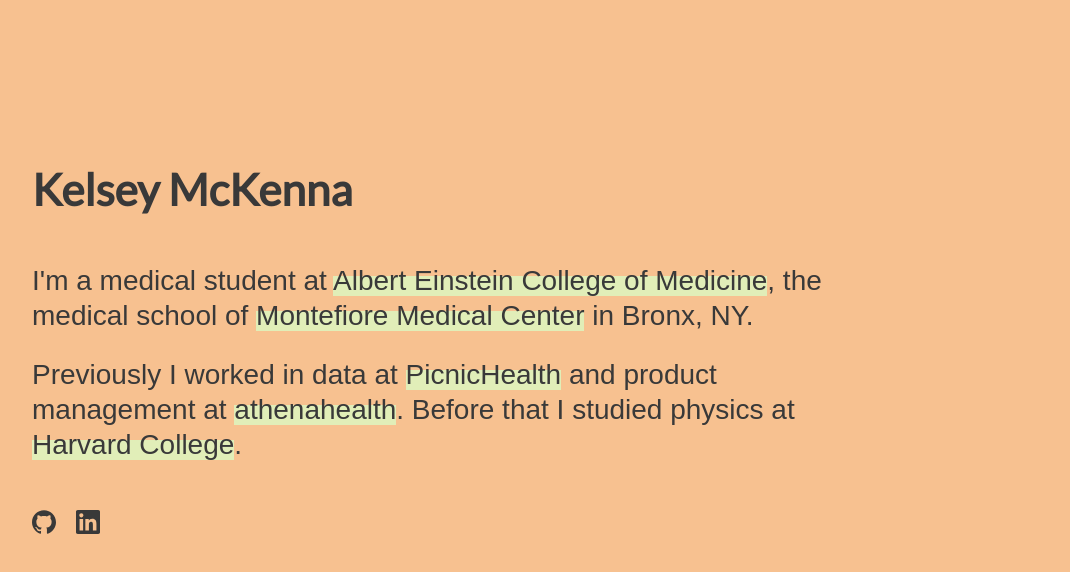
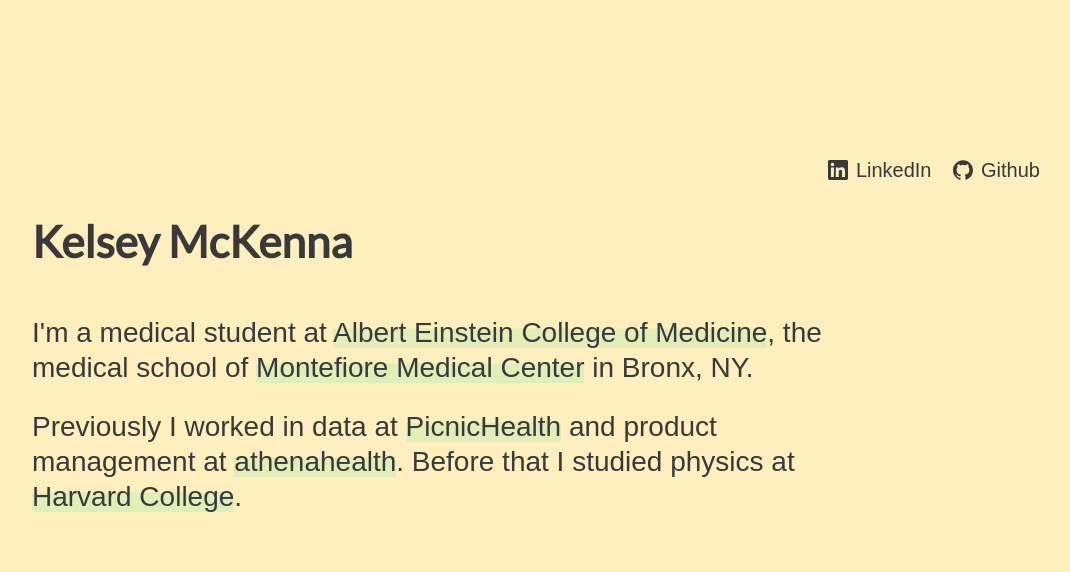
Before and after one commit to keskmc/keskmc.github.io, a plain HTML site: page index.html in a window 1280 px wide. Shown: the whole page, without its empty margins (96-1166 px from the left). Drawn offline with Linux system fonts and the light colour scheme; a web font is replaced by a local one.

Commit message:
move links

```diff
--- a/index.html
+++ b/index.html
@@ -5,32 +5,26 @@
         <meta name="viewport" content="width=device-width, initial-scale=1, maximum-scale=1.0, user-scalable=no">
         <meta name="MobileOptimized" content="width">
         <link rel="stylesheet" href="website.css">
-                         <link href="https://fonts.googleapis.com/css?family=Open+Sans" rel="stylesheet">
-                          <link href="https://fonts.googleapis.com/css?family=Major+Mono+Display" rel="stylesheet">
-                           <link href="https://fonts.googleapis.com/css?family=Titillium+Web" rel="stylesheet">
-                           <link href="https://fonts.googleapis.com/css?family=Bai+Jamjuree" rel="stylesheet">
-                           <link href="https://fonts.googleapis.com/css?family=Julius+Sans+One" rel="stylesheet">
-                           <link href="https://fonts.googleapis.com/css?family=Josefin+Sans&display=swap" rel="stylesheet">
-                           <link href="https://fonts.googleapis.com/css?family=Poppins&display=swap" rel="stylesheet">
-                           <link href="https://fonts.googleapis.com/css?family=Lato&display=swap" rel="stylesheet">
-                           <link href="https://fonts.googleapis.com/css?family=Zilla+Slab&display=swap" rel="stylesheet">
+                          <link href="https://fonts.googleapis.com/css?family=Bai+Jamjuree" rel="stylesheet">
+                          <link href="https://fonts.googleapis.com/css?family=Lato&display=swap" rel="stylesheet">
 
 	</head>
 	<body>
         <div id="app">
             <div class="content">
+                <p id="headings">
+                <a href="https://www.linkedin.com/in/kelsey-mckenna-61456365" class="icon" title="LinkedIn" target="_blank">
+                        <svg role="img" viewBox="0 0 24 24" xmlns="http://www.w3.org/2000/svg"><title>LinkedIn</title><path d="M20.447 20.452h-3.554v-5.569c0-1.328-.027-3.037-1.852-3.037-1.853 0-2.136 1.445-2.136 2.939v5.667H9.351V9h3.414v1.561h.046c.477-.9 1.637-1.85 3.37-1.85 3.601 0 4.267 2.37 4.267 5.455v6.286zM5.337 7.433c-1.144 0-2.063-.926-2.063-2.065 0-1.138.92-2.063 2.063-2.063 1.14 0 2.064.925 2.064 2.063 0 1.139-.925 2.065-2.064 2.065zm1.782 13.019H3.555V9h3.564v11.452zM22.225 0H1.771C.792 0 0 .774 0 1.729v20.542C0 23.227.792 24 1.771 24h20.451C23.2 24 24 23.227 24 22.271V1.729C24 .774 23.2 0 22.222 0h.003z"/></svg>
+                    <span>LinkedIn</span>
+                </a>
+                <a href="https://github.com/keskmc" class="icon" title="Github" target="_blank">
+                    <svg role="img" viewBox="0 0 24 24" xmlns="http://www.w3.org/2000/svg"><title>GitHub</title><path d="M12 .297c-6.63 0-12 5.373-12 12 0 5.303 3.438 9.8 8.205 11.385.6.113.82-.258.82-.577 0-.285-.01-1.04-.015-2.04-3.338.724-4.042-1.61-4.042-1.61C4.422 18.07 3.633 17.7 3.633 17.7c-1.087-.744.084-.729.084-.729 1.205.084 1.838 1.236 1.838 1.236 1.07 1.835 2.809 1.305 3.495.998.108-.776.417-1.305.76-1.605-2.665-.3-5.466-1.332-5.466-5.93 0-1.31.465-2.38 1.235-3.22-.135-.303-.54-1.523.105-3.176 0 0 1.005-.322 3.3 1.23.96-.267 1.98-.399 3-.405 1.02.006 2.04.138 3 .405 2.28-1.552 3.285-1.23 3.285-1.23.645 1.653.24 2.873.12 3.176.765.84 1.23 1.91 1.23 3.22 0 4.61-2.805 5.625-5.475 5.92.42.36.81 1.096.81 2.22 0 1.606-.015 2.896-.015 3.286 0 .315.21.69.825.57C20.565 22.092 24 17.592 24 12.297c0-6.627-5.373-12-12-12"/></svg><span>Github</span>
+                </a>
                 <h1>Kelsey McKenna</h1>
-                <p>I'm a medical student at <a target="_blank" href=http://einstein.yu.edu/>Albert Einstein College of Medicine</a>, the medical school of <a target="_blank" href=https://www.montefiore.org/>Montefiore Medical Center</a> in Bronx, NY.</p>
+                <p class="block">I'm a medical student at <a target="_blank" href=http://einstein.yu.edu/>Albert Einstein College of Medicine</a>, the medical school of <a target="_blank" href=https://www.montefiore.org/>Montefiore Medical Center</a> in Bronx, NY.</p>
 
-                <p>Previously I worked in data at <a target="_blank" href=https://picnichealth.com/>PicnicHealth</a> and product management at <a target="_blank" href=https://athenahealth.com>athenahealth</a>. Before that I studied physics at <a target="_blank" href=https://college.harvard.edu>Harvard College</a>.</p>
+                <p class="block">Previously I worked in data at <a target="_blank" href=https://picnichealth.com/>PicnicHealth</a> and product management at <a target="_blank" href=https://athenahealth.com>athenahealth</a>. Before that I studied physics at <a target="_blank" href=https://college.harvard.edu>Harvard College</a>.</p>
 
-                <div class="icons">
-                    <a href="https://github.com/keskmc" title="Github" target="_blank">
-                        <svg role="img" viewBox="0 0 24 24" xmlns="http://www.w3.org/2000/svg"><title>GitHub</title><path d="M12 .297c-6.63 0-12 5.373-12 12 0 5.303 3.438 9.8 8.205 11.385.6.113.82-.258.82-.577 0-.285-.01-1.04-.015-2.04-3.338.724-4.042-1.61-4.042-1.61C4.422 18.07 3.633 17.7 3.633 17.7c-1.087-.744.084-.729.084-.729 1.205.084 1.838 1.236 1.838 1.236 1.07 1.835 2.809 1.305 3.495.998.108-.776.417-1.305.76-1.605-2.665-.3-5.466-1.332-5.466-5.93 0-1.31.465-2.38 1.235-3.22-.135-.303-.54-1.523.105-3.176 0 0 1.005-.322 3.3 1.23.96-.267 1.98-.399 3-.405 1.02.006 2.04.138 3 .405 2.28-1.552 3.285-1.23 3.285-1.23.645 1.653.24 2.873.12 3.176.765.84 1.23 1.91 1.23 3.22 0 4.61-2.805 5.625-5.475 5.92.42.36.81 1.096.81 2.22 0 1.606-.015 2.896-.015 3.286 0 .315.21.69.825.57C20.565 22.092 24 17.592 24 12.297c0-6.627-5.373-12-12-12"/></svg>
-                    </a>
-                    <a href="https://www.linkedin.com/in/kelsey-mckenna-61456365/" title="LinkedIn" target="_blank">
-<svg role="img" viewBox="0 0 24 24" xmlns="http://www.w3.org/2000/svg"><title>LinkedIn</title><path d="M20.447 20.452h-3.554v-5.569c0-1.328-.027-3.037-1.852-3.037-1.853 0-2.136 1.445-2.136 2.939v5.667H9.351V9h3.414v1.561h.046c.477-.9 1.637-1.85 3.37-1.85 3.601 0 4.267 2.37 4.267 5.455v6.286zM5.337 7.433c-1.144 0-2.063-.926-2.063-2.065 0-1.138.92-2.063 2.063-2.063 1.14 0 2.064.925 2.064 2.063 0 1.139-.925 2.065-2.064 2.065zm1.782 13.019H3.555V9h3.564v11.452zM22.225 0H1.771C.792 0 0 .774 0 1.729v20.542C0 23.227.792 24 1.771 24h20.451C23.2 24 24 23.227 24 22.271V1.729C24 .774 23.2 0 22.222 0h.003z"/></svg>
-                    </a>
                 </div>
             </div>
         </div>
--- a/website.css
+++ b/website.css
@@ -34,12 +34,18 @@ html, body, #app {
     --background-color: #6491bf;
     --text-color: #ffffff;
     --accent-color: #c5c378;
-    */
 
     --background-color: #f7c190;
     --text-color: #393939;
     --accent-color: #e1eeb8;
-    }
+    --hover-color: #e1eeb8;
+    */
+
+    --background-color: #ffefbe;
+    --text-color: #393939;
+    --accent-color: #e1eeb8;
+    --hover-color: #e1eeb8;
+ }
 
 body{
     background-color: var(--background-color);
@@ -50,29 +56,37 @@ body{
     justify-content: center;
     flex-direction: column;
 }
+
+#headings{
+    text-align: right;
+    font-size: 20px;
+}
+
 .content {
+    padding: 10%;
     margin-top: -64px;
-    max-width: 800px;
-    padding: 10%;
+    /* max-width: 800px;*/
     padding-bottom: 15%;
 }
-.icons {
+a.icons {
     margin-top: 48px;
 }
-.icons a svg {
-    height: 24px;
+a.icon svg {
+    height: 20px;
     fill: var(--text-color);
 }
-.icons a {
+a.icon{
     box-shadow: none;
+    display: inline-flex;
+    align-items: center;
     padding-right: 16px;
 }
-.icons a:hover {
+a.icon span{
+    margin-left: 8px;
+}
+a.icon:hover {
     box-shadow: none;
     background-color: transparent;
-}
-.icons a:hover svg{
-    fill: var(--accent-color);
 }
 h1{
     font-family: 'Lato', monospace;
@@ -88,20 +102,40 @@ p{
     color: var(--text-color);
     margin:24px 0;
 }
-a {
+p#headings a {
     color: var(--text-color);
     text-decoration: none;
-    box-shadow: inset 0 -20px 0 0 var(--accent-color);
 }
-a:hover {
+p#headings a:active {
+    color: var(--text-color);
     text-decoration: none;
-    background-color: #c2d096;
-    box-shadow: inset 0 -7px 0 0 #c2d096;
 }
-a:active {
+p#headings a:hover {
+    color: var(--text-color);
+    text-decoration: none;
+    background-color: var(--hover-color);
+}
+p#headings a:visited {
+    color: var(--text-color);
+    text-decoration: none;
+}
+p.block{
+    max-width: 800px;
+}
+p.block a {
+    color: var(--text-color);
+    text-decoration: none;
+    box-shadow: inset 0 -0.7em 0 0 var(--accent-color);
+}
+p.block a:hover {
+    text-decoration: none;
+    background-color: var(--hover-color);
+    box-shadow: inset 0 -0.7em 0 0 var(--hover-color);
+}
+p.block a:active {
     color: var(--text-color)
 }
-a:visited {
+p.block a:visited {
     color: var(--text-color);
 }
 @media only screen and (max-width:380px) {
```
